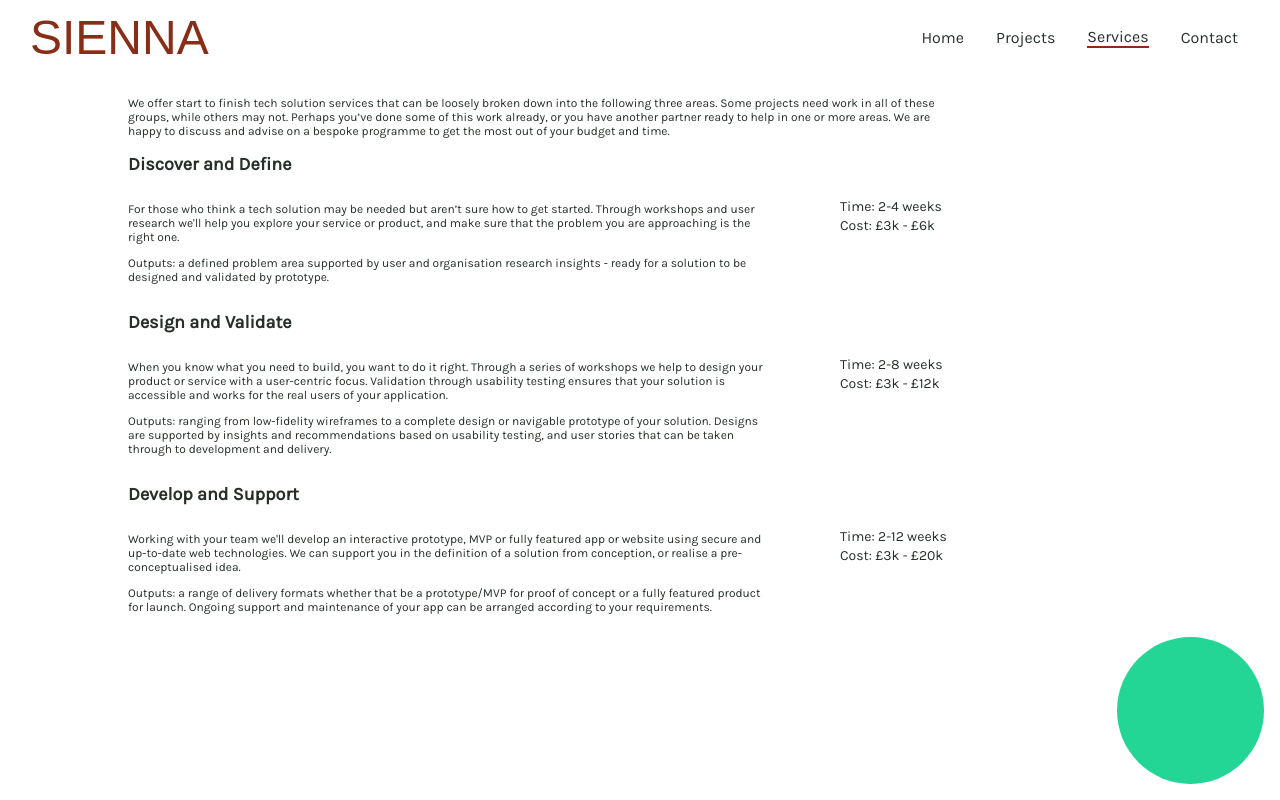
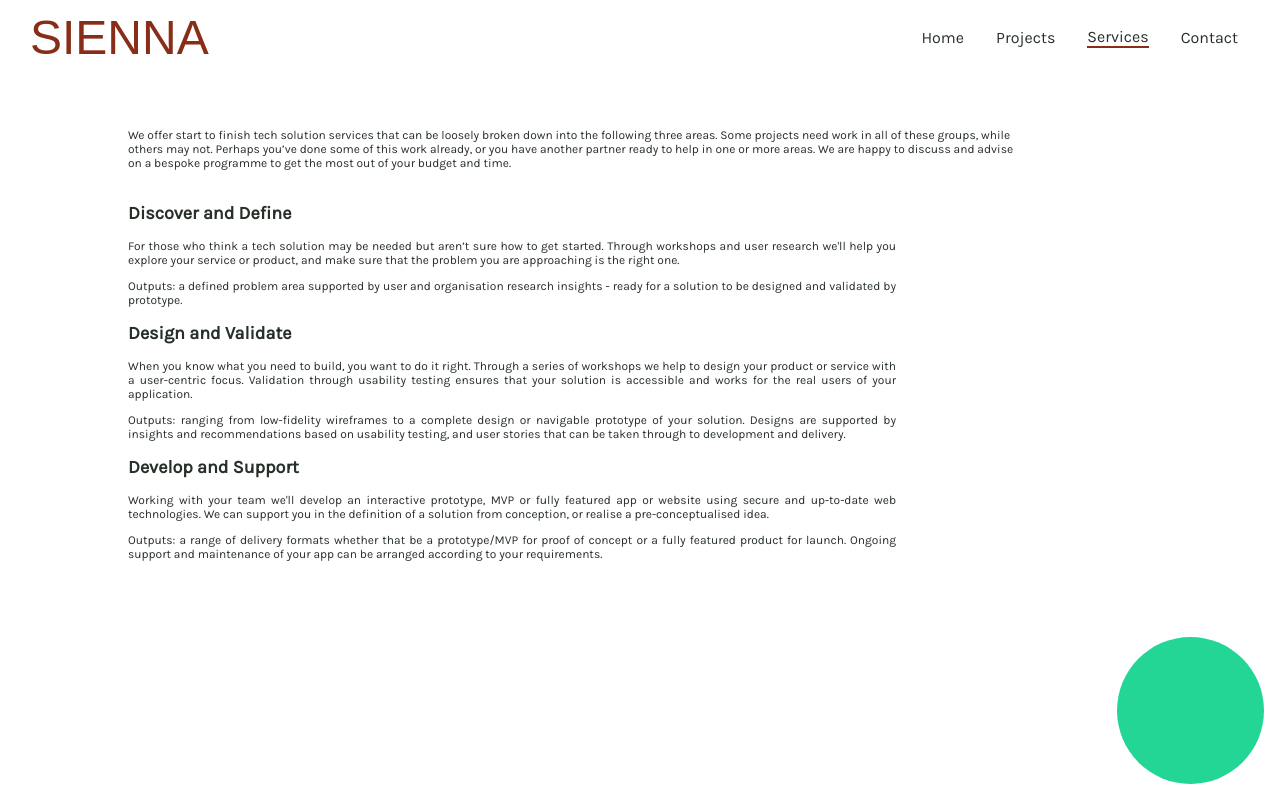
Before and after one commit to sienna-development/sienna-website, a Next.js app: page /services in a window 1280 px wide. Built offline with nearby package versions, Linux system fonts and the light colour scheme; a web font is replaced by a local one.

Commit message:
Remove cost/timeframe from service page

```diff
--- a/package.json
+++ b/package.json
@@ -8,7 +8,7 @@
     "start": "next start"
   },
   "dependencies": {
-    "next": "^10.1.3",
+    "next": "^10.2.0",
     "react": "^17.0.2",
     "react-canvas-draw": "^1.1.1",
     "react-dom": "^17.0.2"
--- a/pages/services.js
+++ b/pages/services.js
@@ -15,7 +15,6 @@ export default function Services() {
         </p>
 
         <h2 className={styles.serviceTitle}>Discover and Define</h2>
-        <div className={styles.bodyContainer}>
           <div className={styles.bodyText}>
             <p>
               For those who think a tech solution may be needed but aren’t sure
@@ -29,14 +28,7 @@ export default function Services() {
               validated by prototype.
             </p>
           </div>
-          <aside className={styles.detailContainer}>
-            <p className={styles.details}>Time: 2-4 weeks</p>
-            <p className={styles.details}>Cost: £3k - £6k</p>
-          </aside>
-        </div>
-
         <h2 className={styles.serviceTitle}>Design and Validate</h2>
-        <div className={styles.bodyContainer}>
           <div className={styles.bodyText}>
             <p>
               When you know what you need to build, you want to do it right.
@@ -52,14 +44,8 @@ export default function Services() {
               stories that can be taken through to development and delivery.
             </p>
           </div>
-          <aside className={styles.detailContainer}>
-            <p className={styles.details}>Time: 2-8 weeks</p>
-            <p className={styles.details}>Cost: £3k - £12k</p>
-          </aside>
-        </div>
 
         <h2 className={styles.serviceTitle}>Develop and Support</h2>
-        <div className={styles.bodyContainer}>
           <div className={styles.bodyText}>
             <p>
               Working with your team we'll develop an interactive prototype, MVP
@@ -74,11 +60,6 @@ export default function Services() {
               arranged according to your requirements.
             </p>
           </div>
-          <aside className={styles.detailContainer}>
-            <p className={styles.details}>Time: 2-12 weeks</p>
-            <p className={styles.details}>Cost: £3k - £20k</p>
-          </aside>
-        </div>
         <img
           src="/images/green-circle.svg"
           alt="circle"
--- a/styles/services.module.css
+++ b/styles/services.module.css
@@ -1,32 +1,17 @@
 .content {
-  margin: 6rem 8rem;
+  margin: 8rem;
   /* position: fixed; */
 }
 
 .introText {
-  width: 65vw;
-}
-
-.bodyContainer {
-  display: flex;
-  flex-direction: row;
+  width: 70vw;
+  margin-bottom: 2rem;
 }
 
 .bodyText {
-  width: 50vw;
+  width: 60vw;
+  text-align: justify;
 }
-
-.detailContainer {
-  margin-left: 4.5rem;
-}
-
-.details {
-  font-size: 14px;
-  line-height: 5px;
-}
-/* .outputs {
-    margin-top: 0.3rem;
-} */
 
 .circle {
   position: fixed;
@@ -51,13 +36,7 @@
     text-align: justify;
     font-size: 16px;
   }
-  .detailContainer {
-    margin-left: 0;
-    margin-bottom: 1rem;
-  }
-  .details {
-    font-size: 18px;
-  }
+
   .bodyContainer {
     flex-direction: column;
   }
```
Also changed, not shown: 1 other file (tests, documents, lock files or other folders).
